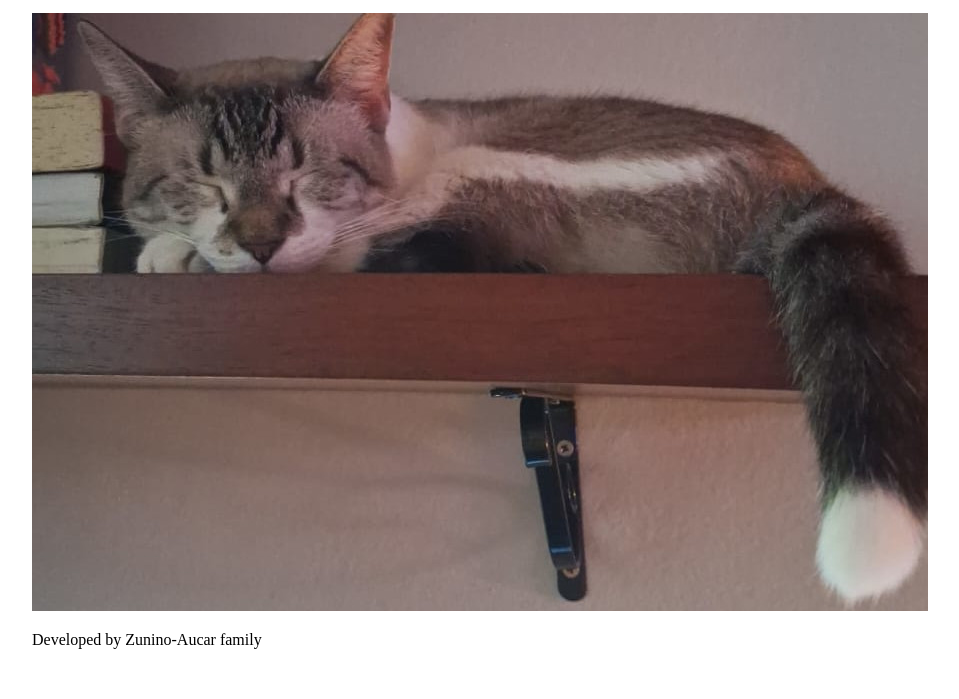
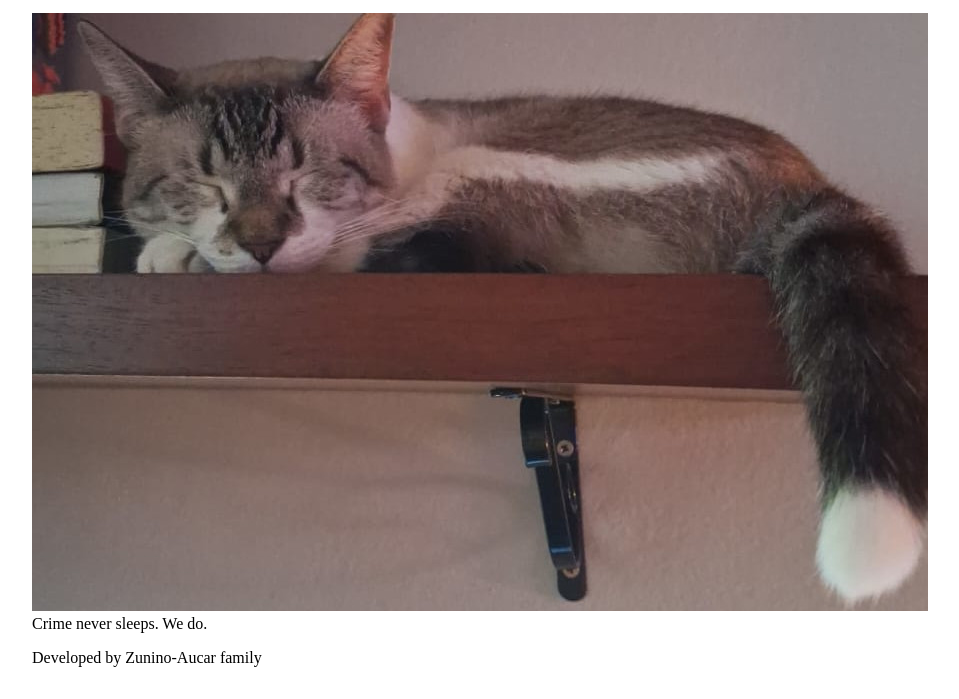
Before and after one commit to leoaucar/detetive_gigi, a plain HTML site: page index.html in a window 1280 px wide. Shown: the part 101-800 px from the top of the page, without its empty margins (208-1167 px from the left). Drawn offline with Linux system fonts and the light colour scheme.

Commit message:
image caption and formatting

```diff
--- a/index.html
+++ b/index.html
@@ -10,7 +10,10 @@
         <div class="game">
             <h1>Detective Gigi's Web of <em>Meow</em>steries</h1>
             <p>Game Window</p>
-            <img src="images\gigi_capa.jpg" alt="Cute cat sleeping" id="gigi_capa">
+            <figure id="gigi-sleeping">
+                <img src="images\gigi_capa.jpg" alt="Cute cat sleeping" id="gigi_capa">
+                <figcaption>Crime never sleeps. We do.</figcaption>
+            </figure>
 
             <footer>
                 <p>Developed by Zunino-Aucar family</p>
--- a/styles.css
+++ b/styles.css
@@ -9,3 +9,9 @@ footer {
     margin-left: auto;
     margin-right: auto;
 }
+
+#gigi-sleeping {
+    padding: 0;
+    margin-left: 0;
+    margin-right: 0;
+}
```
